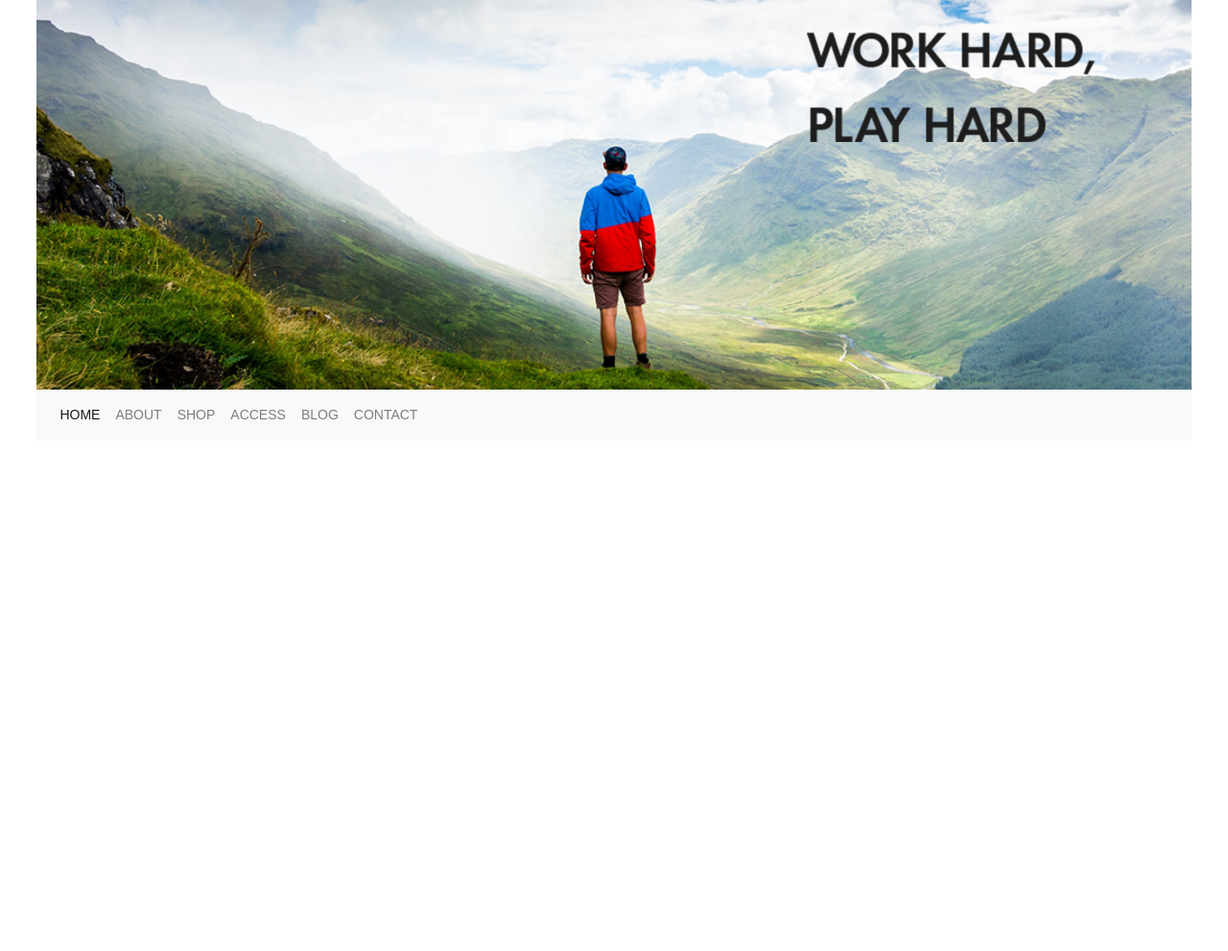
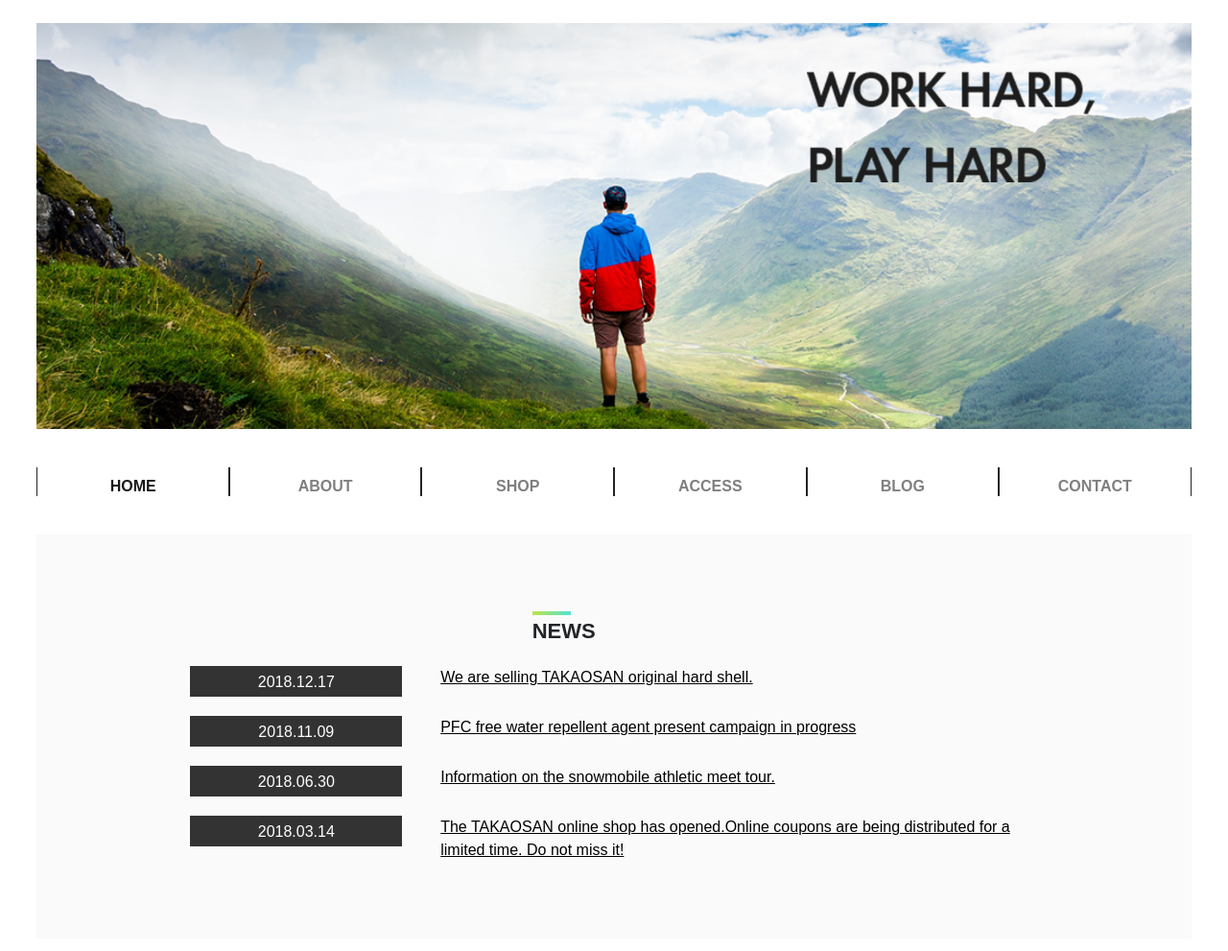
Before and after one commit to HaBinh/room29, a plain HTML site: page index.html in a window 1280 px wide. Shown: the part 87-1078 px from the top of the page at 96% size. Before the commit the page ends 800 px from the top, so only its background shows below. Drawn offline with nearby package versions, Linux system fonts and the light colour scheme.

Commit message:
done NEWS

```diff
--- a/css/style.css
+++ b/css/style.css
@@ -5,7 +5,7 @@
 body {
     margin: 1% 3%;
     overflow-x: hidden;
-    font-size: 14px;
+    font-size: 16px;
     font-family: 'Raleway', sans-serif;
 }
 
@@ -26,3 +26,63 @@ body {
     right: 100px;
     top: 50px;
 }
+
+.navbar {
+    padding: 0;
+    margin: 40px 0;
+}
+
+.navbar-fullwidth {
+    width: 100%;
+}
+
+.nav-item {
+    width: 17%;
+    text-align: center;
+    border-left: 1px solid;
+    border-right: 1px solid;
+    height: 30px;
+    font-weight: bold;
+}
+
+.navbar-light .navbar-nav .nav-link:focus, .navbar-light .navbar-nav .nav-link:hover {
+    color: #9aaf24;
+}
+
+#news {
+    padding: 80px 175px;
+    margin-top: 10px;
+    background-color: #fafafa;
+}
+
+.title-content {
+    font-weight: bold;
+    font-size: 22px;
+    border-top: 4px solid transparent;
+    background-clip: padding-box, border-box;
+    background-origin: padding-box, border-box;
+    background-image: linear-gradient(90deg, #fafafa, #fafafa), linear-gradient(90deg, #c1e249, #4ee3d3);
+    margin-left: 40%;
+    width: 40px;
+}
+
+.new-item {
+    margin-top: 20px;
+}
+
+.new-item-date {
+    background-color: #333333;
+    color: white;
+    height: 32px;
+    padding: 5px;
+
+}
+
+.new-item-title {
+    padding-left: 40px;
+}
+
+.new-item-title a {
+    color: black;
+    text-decoration: underline;
+}
--- a/index.html
+++ b/index.html
@@ -23,19 +23,20 @@
     <!-- #wrapper -->
     <div id="wrapper">
         <!--HEADER-->
-        <nav class="navbar navbar-expand-lg navbar-light">
+        <header>
+            <nav class="navbar navbar-expand-lg navbar-light">
             <img src='images/logo.png' class="" href="#">
             <button class="navbar-toggler" type="button" data-toggle="collapse" data-target="#navbarSupportedContent" aria-controls="navbarSupportedContent" aria-expanded="false" aria-label="Toggle navigation">
                 <span class="navbar-toggler-icon"></span>
             </button>
         </nav>
-        <div class="main-cover">
+            <div class="main-cover">
             <img src='images/mainimage.png' class="main-img">
             <img src='images/catchcopy.png' class="catch-img">
         </div>
-        <nav class="navbar navbar-expand-lg navbar-light bg-light">
+            <nav class="navbar navbar-expand-lg navbar-light">
             <div class="collapse navbar-collapse" id="navbarSupportedContent">
-                <ul class="navbar-nav mr-auto">
+                <ul class="navbar-nav mr-auto navbar-fullwidth">
                     <li class="nav-item active">
                         <a class="nav-link" href="#">HOME<span class="sr-only">(current)</span></a>
                     </li>
@@ -57,10 +58,46 @@
                 </ul>
             </div>
         </nav>
+        </header>
         <!--/HEADER-->
 
         <!--NEWS-->
-
+        <div id="news">
+            <p class="title-content text-center">NEWS</p>
+            <div class="new-item row">
+                <div class="col-md-3 mb-12 new-item-date text-center">
+                    2018.12.17
+                </div>
+                <div class="col-md-9 mb-12 new-item-title">
+                    <a href="#">We are selling TAKAOSAN original hard shell.</a>
+                </div>
+            </div>
+            <div class="new-item row">
+                <div class="col-md-3 mb-12 new-item-date text-center">
+                    2018.11.09
+                </div>
+                <div class="col-md-9 mb-12 new-item-title">
+                    <a href="#">PFC free water repellent agent present campaign in progress</a>
+                </div>
+            </div>
+            <div class="new-item row">
+                <div class="col-md-3 mb-12 new-item-date text-center">
+                    2018.06.30
+                </div>
+                <div class="col-md-9 mb-12 new-item-title">
+                    <a href="#">Information on the snowmobile athletic meet tour.</a>
+                </div>
+             </div>
+            <div class="new-item row">
+                <div class="col-md-3 mb-12 new-item-date text-center">
+                    2018.03.14
+                </div>
+                <div class="col-md-9 mb-12 new-item-title">
+                    <a href="#">The TAKAOSAN online shop has opened.Online coupons are being
+                        distributed for a limited time. Do not miss it!</a>
+                </div>
+            </div>
+        </div>
         <!--/NEWS-->
     </div>
     <!-- /#wrapper -->
```
